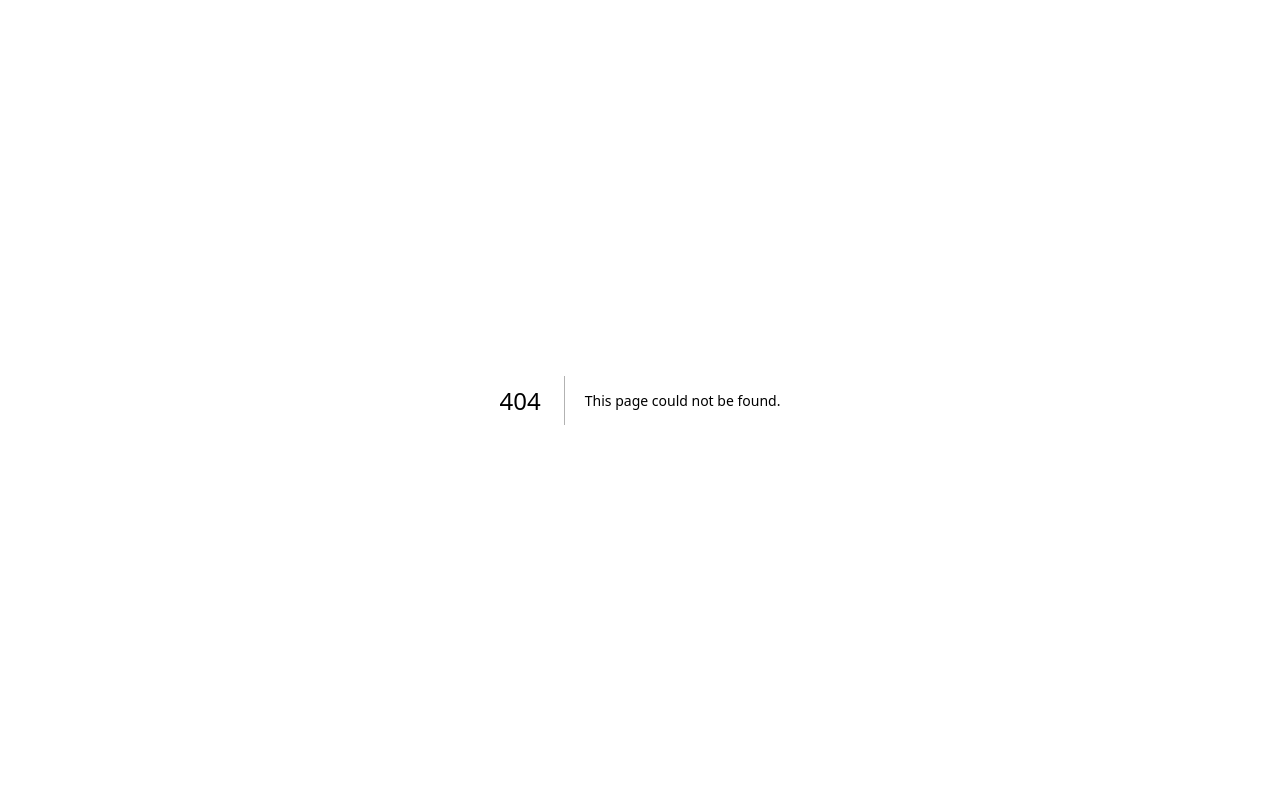
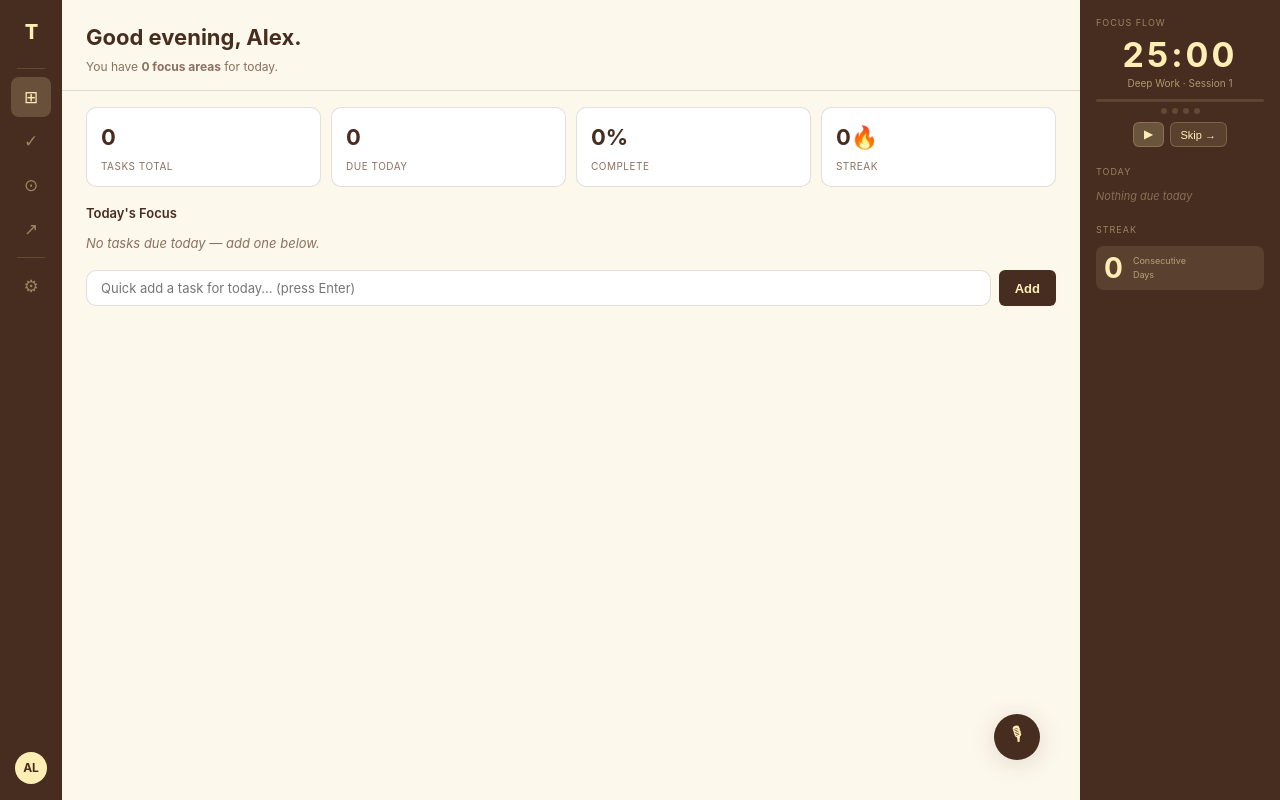
Before and after one commit to Mohammad-Khattab/projects, a Next.js app in the folder fullstack/: page /agents in a window 1280 px wide. Before the commit this address had no page. Built offline with nearby package versions, Linux system fonts and the light colour scheme.

Commit message:
feat(agents): add page.tsx shell — wires all views, timer, voice input
Co-Authored-By: Claude Sonnet 4.6 <noreply@anthropic.com>

```diff
--- /dev/null
+++ b/fullstack/src/app/agents/page.tsx
@@ -0,0 +1,83 @@
+'use client'
+import { useState, useEffect } from 'react'
+import { useTasks } from './hooks/useTasks'
+import Sidebar from './components/Sidebar'
+import RightPanel from './components/RightPanel'
+import TaskModal from './components/TaskModal'
+import VoiceFab from './components/VoiceFab'
+import DashboardView from './components/views/DashboardView'
+import TasksView from './components/views/TasksView'
+import CalendarView from './components/views/CalendarView'
+import AnalyticsView from './components/views/AnalyticsView'
+import type { View, Task } from './types'
+
+export default function AgentsPage() {
+  const [view, setView] = useState<View>('dashboard')
+  const [userName, setUserName] = useState('Alex')
+  const [modalTask, setModalTask] = useState<Task | 'new' | null>(null)
+  const { tasks, addTask, updateTask, deleteTask, toggleComplete } = useTasks()
+
+  useEffect(() => {
+    const stored = localStorage.getItem('agents_username')
+    if (stored) setUserName(stored)
+  }, [])
+
+  const openNew = () => setModalTask('new')
+  const openEdit = (t: Task) => setModalTask(t)
+  const closeModal = () => setModalTask(null)
+
+  const handleSave = (data: Omit<Task, 'id' | 'createdAt' | 'completedAt' | 'completed'>) => {
+    if (modalTask === 'new' || modalTask === null) {
+      addTask(data)
+    } else {
+      updateTask(modalTask.id, data)
+    }
+  }
+
+  const handleQuickAdd = (title: string) => {
+    const d = new Date()
+    const today = `${d.getFullYear()}-${String(d.getMonth()+1).padStart(2,'0')}-${String(d.getDate()).padStart(2,'0')}`
+    addTask({ title, description: '', priority: 'none', category: 'Work', dueDate: today })
+  }
+
+  const handleVoiceConfirm = (data: Omit<Task, 'id' | 'createdAt' | 'completedAt' | 'completed'>) => {
+    addTask(data)
+  }
+
+  const props = { tasks, onToggle: toggleComplete, onEdit: openEdit, onDelete: deleteTask }
+
+  return (
+    <div className="agents-root">
+      <Sidebar view={view} onView={setView} userName={userName} />
+
+      <div className="agents-main" style={{ position: 'relative' }}>
+        {view === 'dashboard' && (
+          <DashboardView {...props} userName={userName} onAdd={handleQuickAdd} />
+        )}
+        {view === 'tasks' && (
+          <TasksView {...props} onOpenNew={openNew} />
+        )}
+        {view === 'calendar' && (
+          <CalendarView {...props} onOpenNew={openNew} />
+        )}
+        {view === 'analytics' && (
+          <AnalyticsView tasks={tasks} />
+        )}
+
+        {view !== 'calendar' && (
+          <VoiceFab onConfirm={handleVoiceConfirm} />
+        )}
+      </div>
+
+      <RightPanel tasks={tasks} />
+
+      {modalTask !== null && (
+        <TaskModal
+          task={modalTask === 'new' ? null : modalTask}
+          onSave={handleSave}
+          onClose={closeModal}
+        />
+      )}
+    </div>
+  )
+}
```
